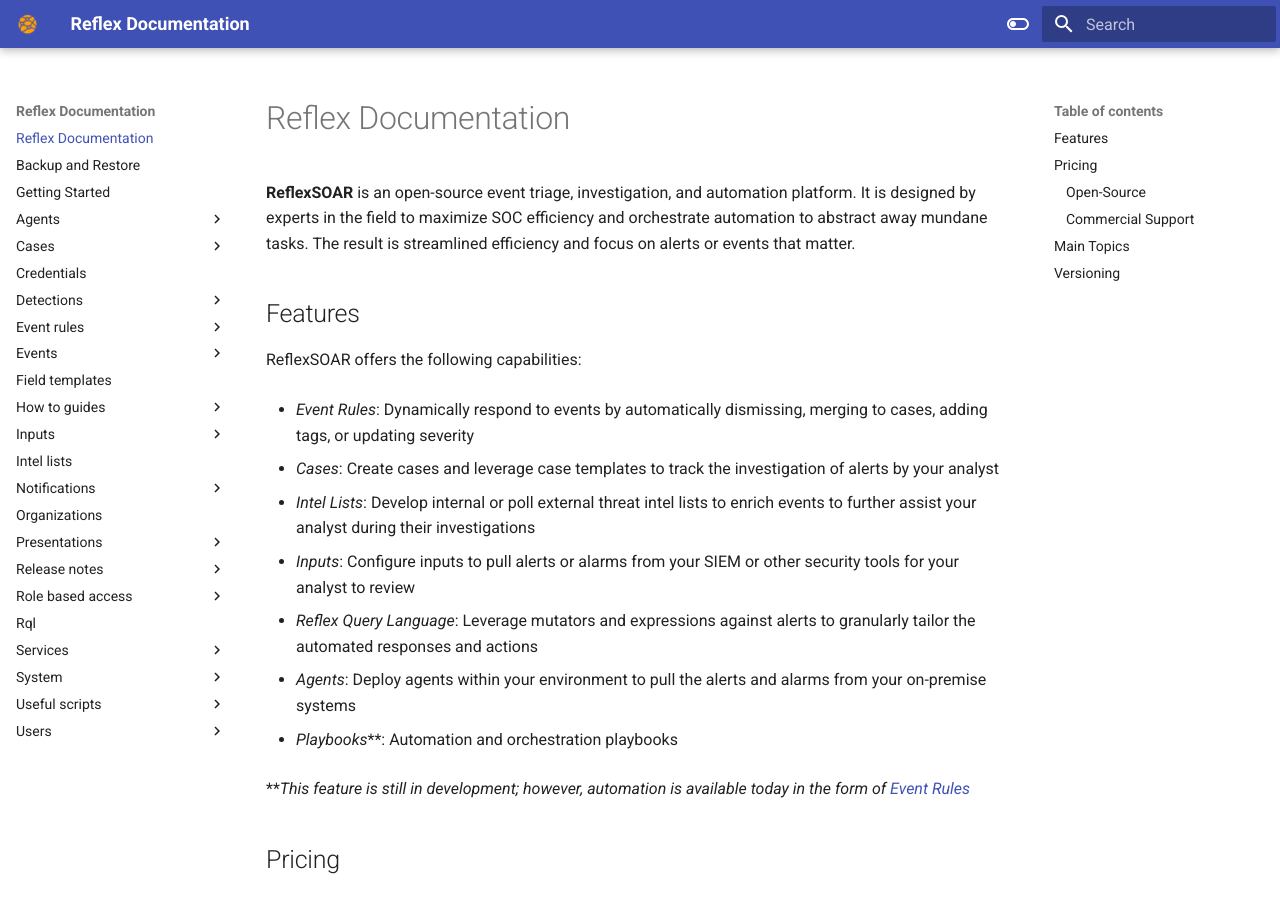
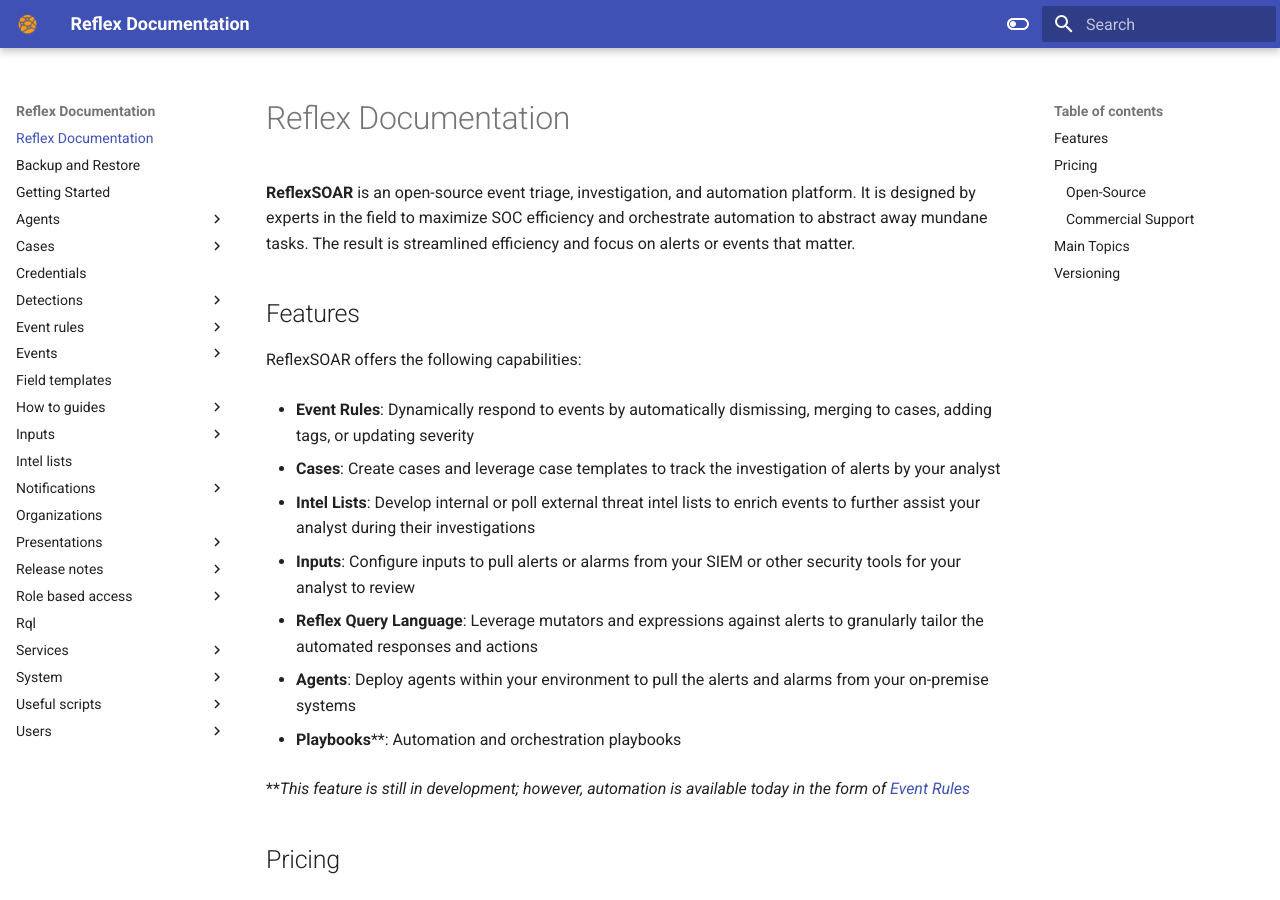
Before and after one commit to reflexsoar/reflex-docs, an MkDocs documentation site: the page built from docs/index.md, in a window 1280 px wide and 900 px high. Built offline with MkDocs 1.6.1 and Material for MkDocs 9.7.7, drawn with Linux system fonts in a browser that asks for light colours.

```diff
--- a/docs/index.md
+++ b/docs/index.md
@@ -4,19 +4,19 @@
 ## Features
 ReflexSOAR offers the following capabilities:
 
-* *Event Rules*: Dynamically respond to events by automatically dismissing, merging to cases, adding tags, or updating severity
+* **Event Rules**: Dynamically respond to events by automatically dismissing, merging to cases, adding tags, or updating severity
 
-* *Cases*: Create cases and leverage case templates to track the investigation of alerts by your analyst
+* **Cases**: Create cases and leverage case templates to track the investigation of alerts by your analyst
 
-* *Intel Lists*: Develop internal or poll external threat intel lists to enrich events to further assist your analyst during their investigations
+* **Intel Lists**: Develop internal or poll external threat intel lists to enrich events to further assist your analyst during their investigations
 
-* *Inputs*: Configure inputs to pull alerts or alarms from your SIEM or other security tools for your analyst to review
+* **Inputs**: Configure inputs to pull alerts or alarms from your SIEM or other security tools for your analyst to review
 
-* *Reflex Query Language*: Leverage mutators and expressions against alerts to granularly tailor the automated responses and actions
+* **Reflex Query Language**: Leverage mutators and expressions against alerts to granularly tailor the automated responses and actions
 
-* *Agents*: Deploy agents within your environment to pull the alerts and alarms from your on-premise systems
+* **Agents**: Deploy agents within your environment to pull the alerts and alarms from your on-premise systems
 
-* *Playbooks***: Automation and orchestration playbooks
+* **Playbooks****: Automation and orchestration playbooks
 
 ***This feature is still in development; however, automation is available today in the form of [Event Rules](event-rules/index.md)*
 
```
